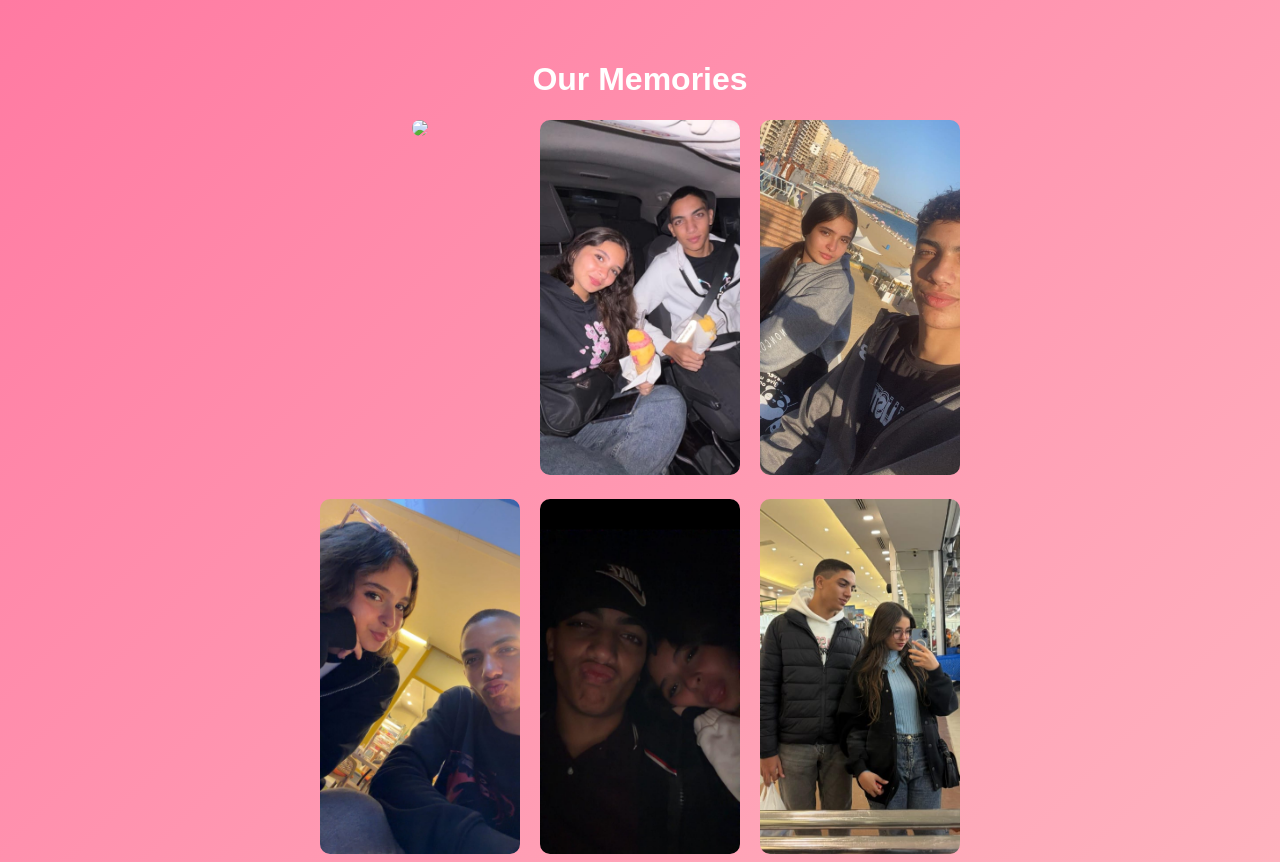
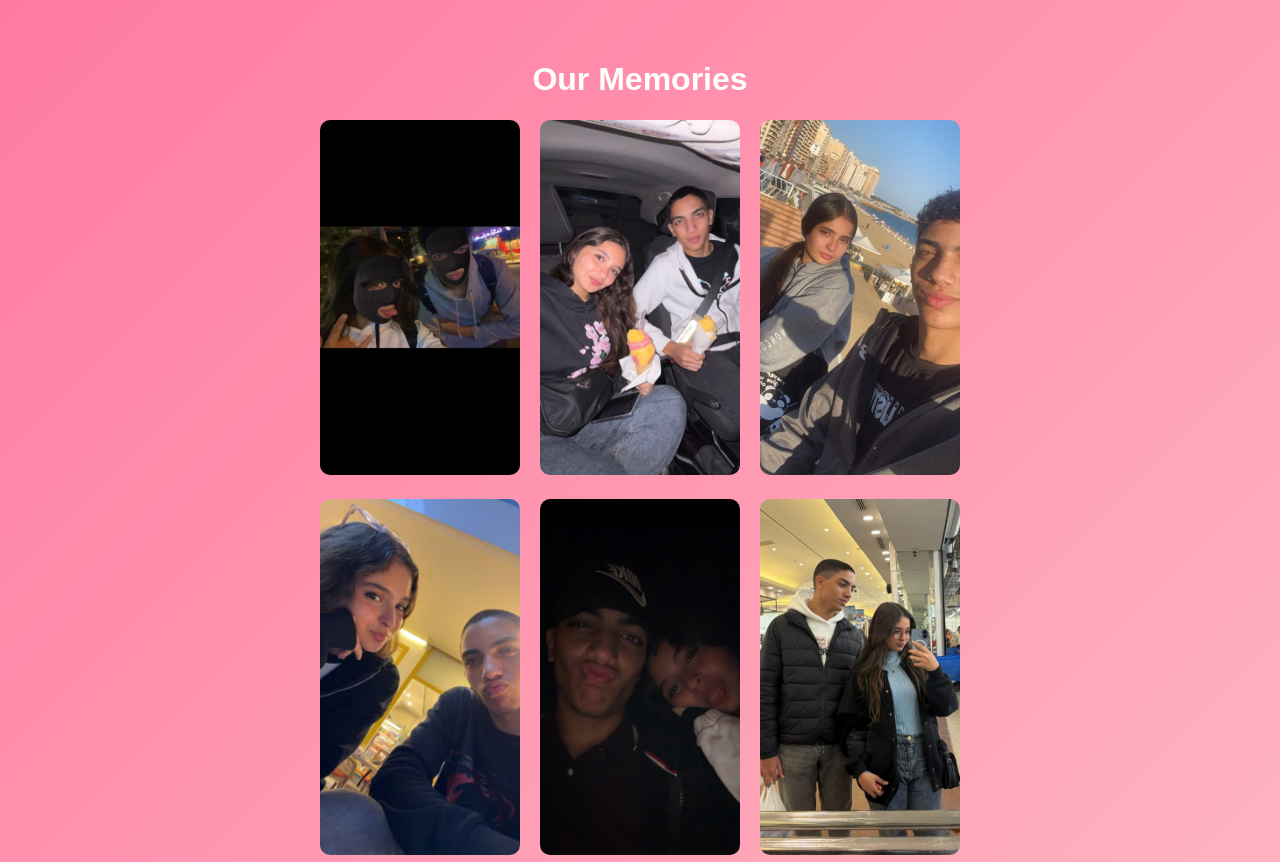
Before and after one commit to rody166-netizen/memories, a plain HTML site: page photos.html in a window 1280 px wide. Shown: the top 862 px of the page. Drawn offline with Linux system fonts and the light colour scheme; files whose address does not match are found by name.

Commit message:
Update photos.html

```diff
--- a/photos.html
+++ b/photos.html
@@ -112,7 +112,7 @@ opacity:0;
 <h1>Our Memories</h1>
 <div class="gallery">
 <div class="photo">
-<img src="imges/WhatsApp Image 2026-03-09 at 5.47.54 AM.jpeg">
+<img src="WhatsApp Image 2026-03-09 at 5.47.54 AM.jpeg">
 <div class="text">Our first memory together</div>
 </div>
 <div class="photo">
@@ -160,4 +160,5 @@ item.remove();
 setInterval(createItem,600);
 </script>
 </body>
+
 </html>
```
